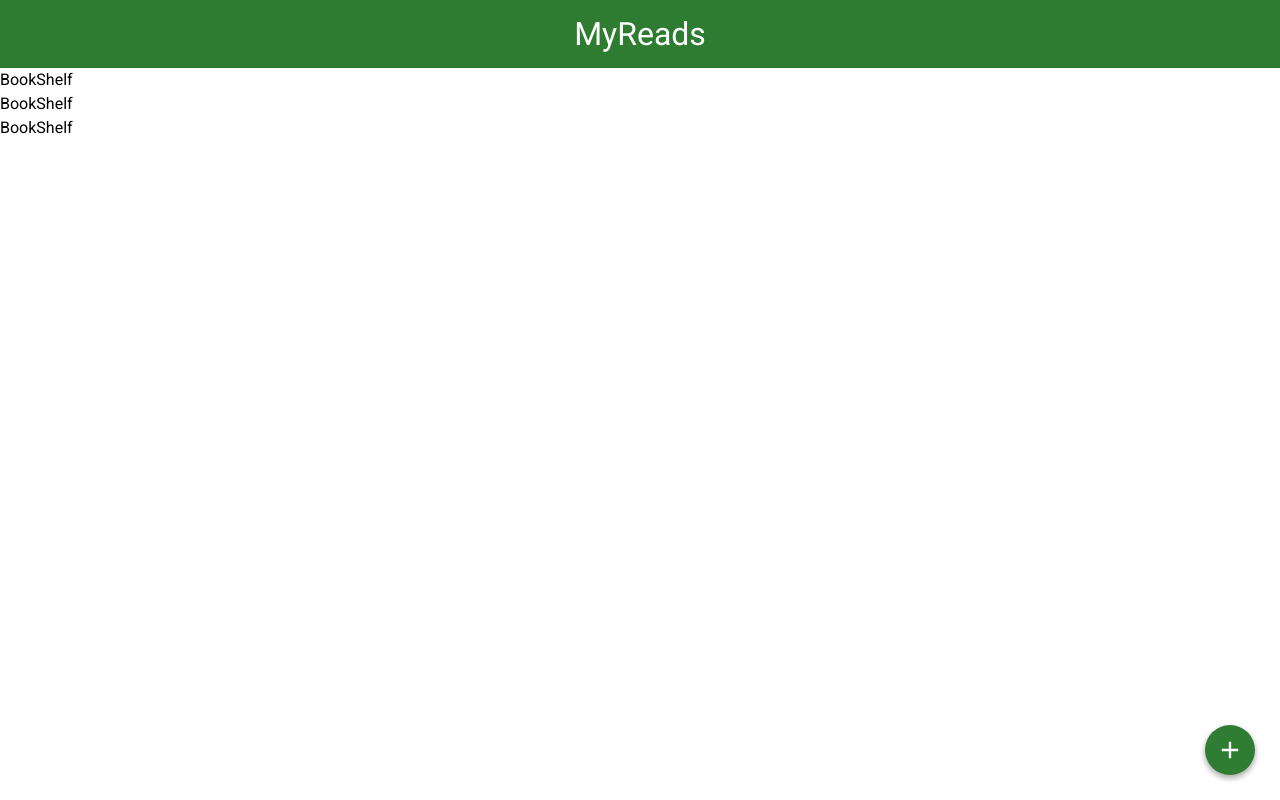
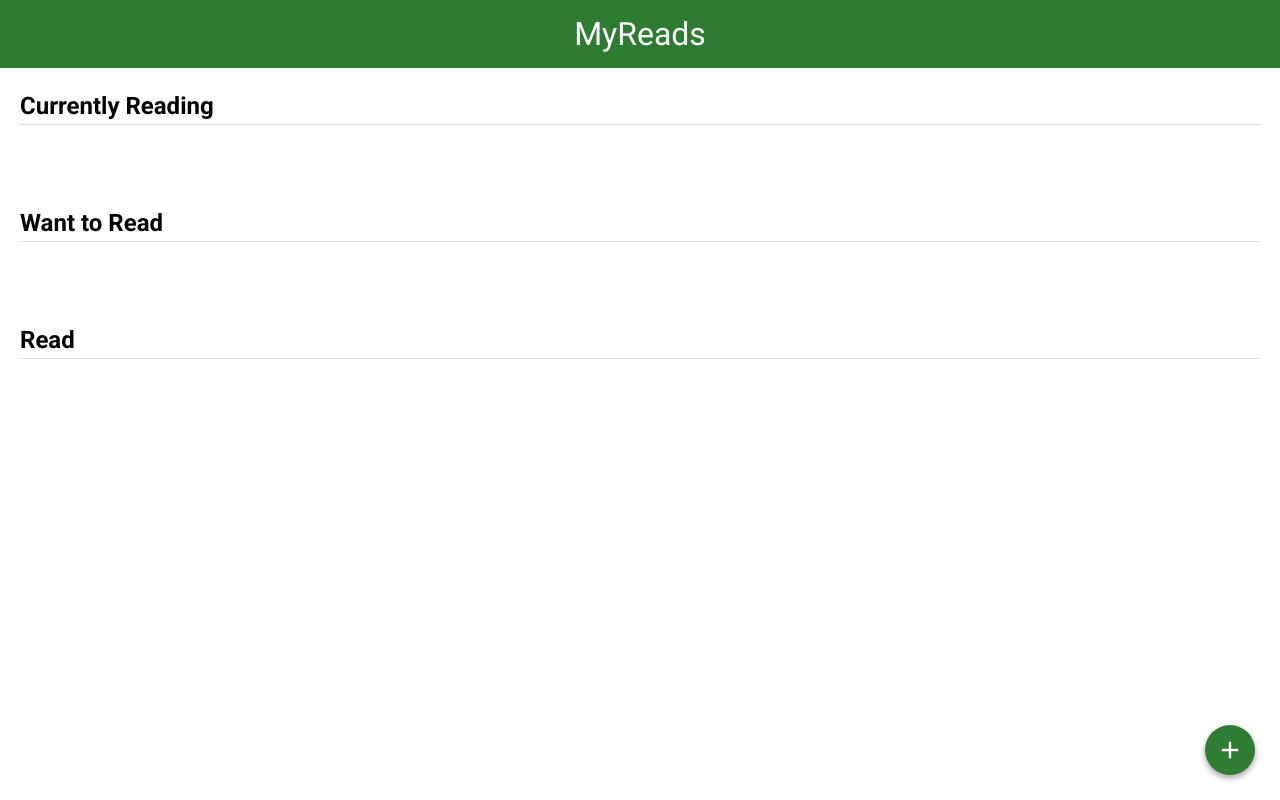
Before and after one commit to cpcamp2/MyReads, a React (Create React App) app: page / in a window 1280 px wide. Built offline with nearby package versions, Linux system fonts and the light colour scheme.

Commit message:
add code to bookshelf, pass title down parent compoent through props

```diff
--- a/src/components/BookShelf.js
+++ b/src/components/BookShelf.js
@@ -1,8 +1,12 @@
 import React, { Component } from 'react';
 
-const BookShelf = () => (
-  <div>
-    BookShelf
+const BookShelf = ({title}) => (
+  <div className="bookshelf">
+    <h2 className="bookshelf-title">{title}</h2>
+    <div className="bookshelf-books">
+      <ol className="books-grid">
+      </ol>
+    </div>
   </div>
 );
 
--- a/src/components/MainPage.js
+++ b/src/components/MainPage.js
@@ -11,9 +11,9 @@ class MainPage extends Component {
           </div>
           <div className="list-books-content">
             <div>
-              <BookShelf />
-              <BookShelf />
-              <BookShelf />
+              <BookShelf title={'Currently Reading'} />
+              <BookShelf title={'Want to Read'} />
+              <BookShelf title={'Read'} />
             </div>
           </div>
           <div className="open-search">
```
